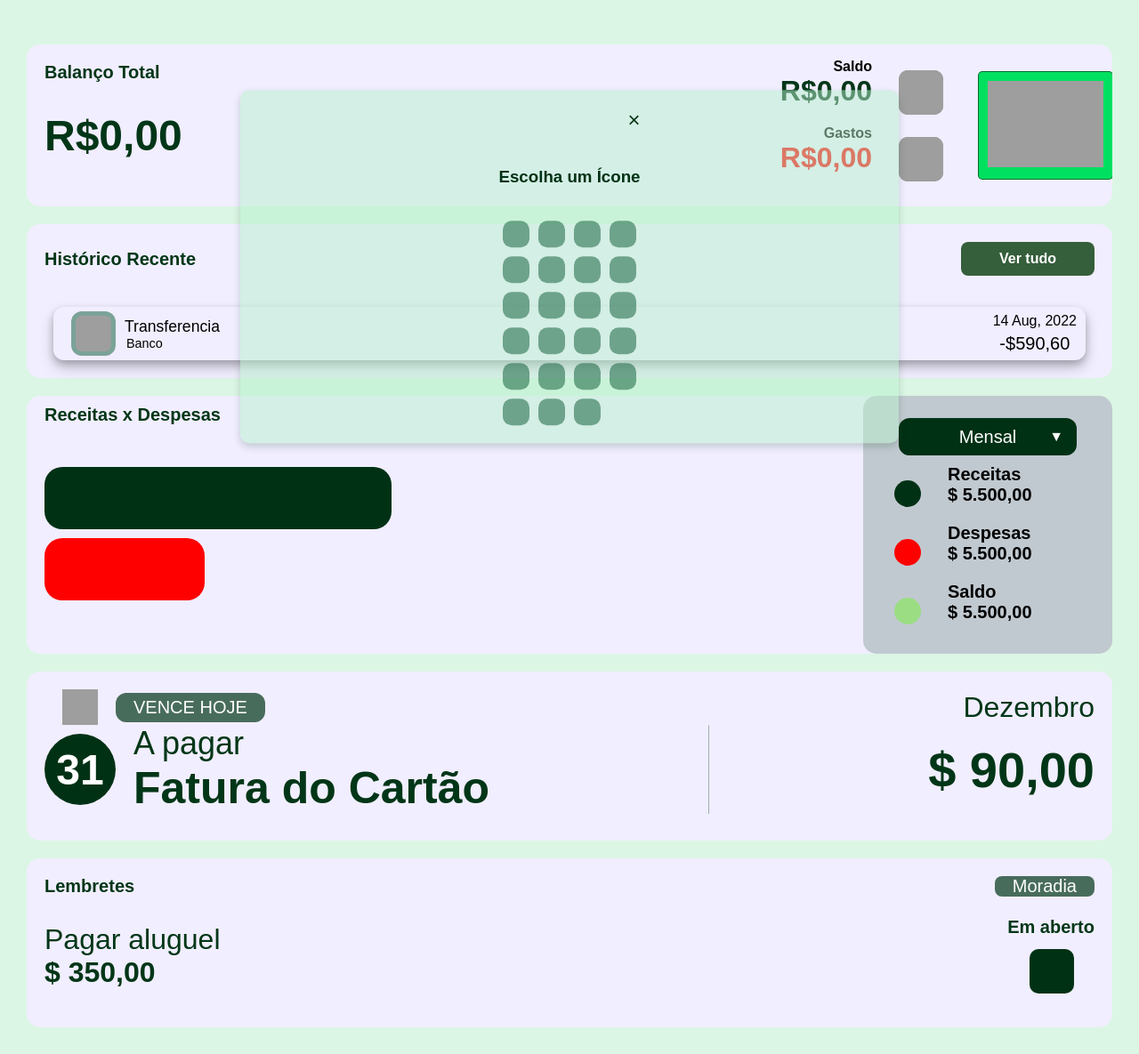
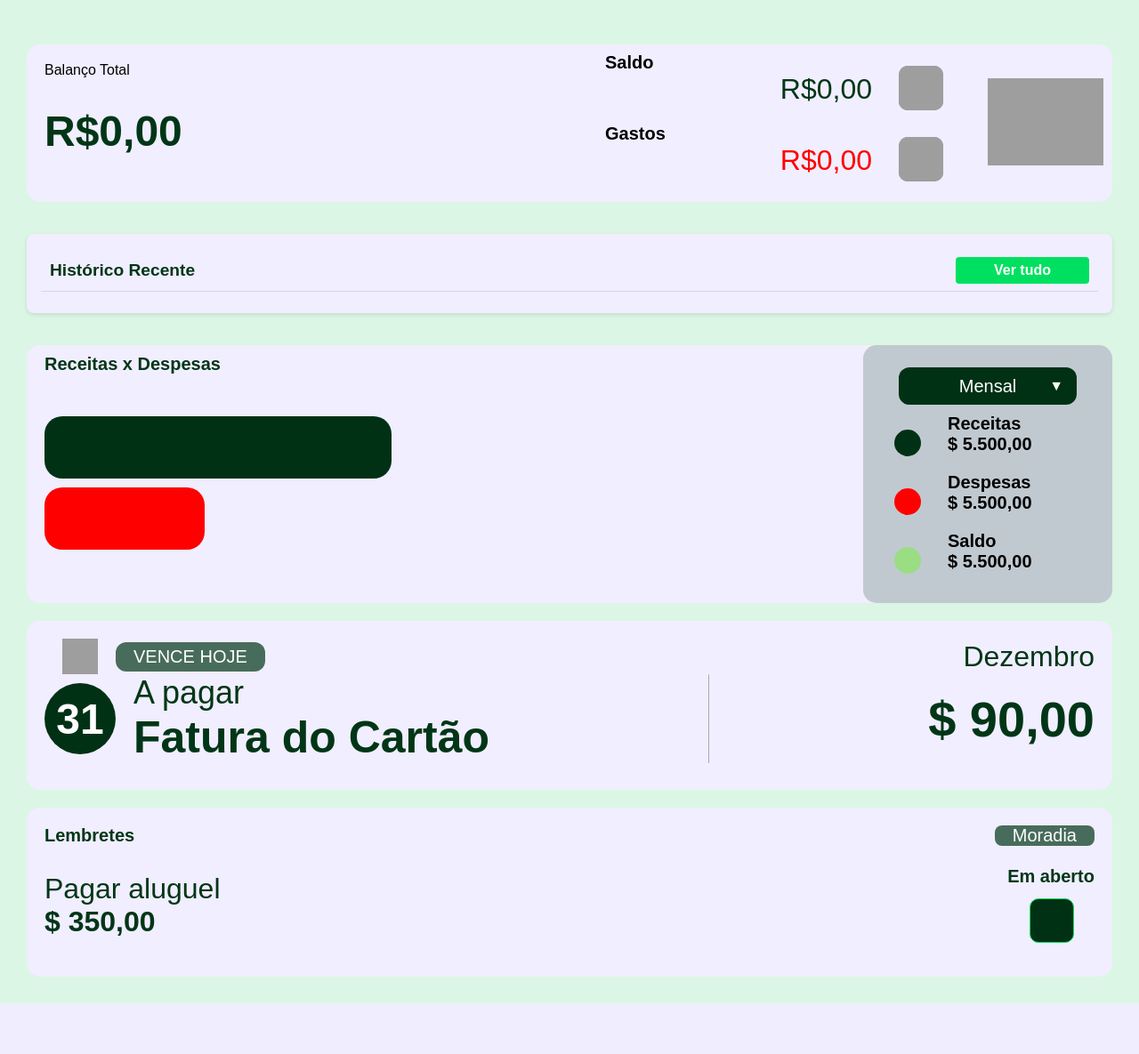
Before and after one commit to caioviny/NeoFinc---Projetin-TCC, a PHP site: page /conteudos/dashboard.html in a window 1280 px wide. Shown: the part 100-1285 px from the top of the page at 89% size. After the commit the page ends 1228 px from the top, so only its background shows below. Run offline with PHP 8.4, Linux system fonts and the light colour scheme; some libraries are stand-ins or nearby versions; some web fonts are replaced; grey boxes are pictures that could not be loaded.

Commit message:
fix: historico recente

```diff
--- a/conteudos/css/dashboard/dashboard.css
+++ b/conteudos/css/dashboard/dashboard.css
@@ -90,7 +90,7 @@ body {
   justify-content: center;
 }
 
-.lado--esquerdo-bt span {
+.lado--esquerdo-bt .balanco--valor--total {
   font-size: 1.25rem;
   font-weight: bold;
   color: var(--fonte-cards);
@@ -145,14 +145,14 @@ body {
   text-align: end;
 }
 
-.parte--cima-bt .info--valores span:nth-child(1),
-.parte--baixo-bt .info--valores span:nth-child(1) {
+.parte--cima-bt .info--valores .resultado--receita:nth-child(1),
+.parte--baixo-bt .info--valores .resultado--despesa:nth-child(1) {
   font-size: 1rem;
   width: 300px;
   text-align: end;
 }
 
-.parte--cima-bt .info--valores span:nth-child(2) {
+.parte--cima-bt .info--valores .resultado--receita:nth-child(2) {
   width: 300px;
   white-space: nowrap;
   overflow: hidden;
@@ -162,7 +162,7 @@ body {
   color: var(--fonte-cards);
 }
 
-.parte--baixo-bt .info--valores span:nth-child(2) {
+.parte--baixo-bt .info--valores .resultado--despesa:nth-child(2) {
   width: 300px;
   white-space: nowrap;
   overflow: hidden;
@@ -183,10 +183,25 @@ body {
   margin-left: 10px;
 }
 
+.botao--adicionar button {
+  background: none; /* Remove o fundo do botão */
+  border: none;     /* Remove a borda do botão */
+  padding: 0;       /* Remove o padding para que a imagem ocupe todo o espaço */
+  cursor: pointer;  /* Mostra o cursor de pointer ao passar sobre o botão */
+  transition: transform 0.3s ease, box-shadow 0.3s ease; /* Suavização da transformação */
+}
+
 .botao--adicionar img {
   width: 130px;
   height: auto;
 }
+
+/* Animação de hover */
+.botao--adicionar button:hover {
+  transform: scale(1.1); /* Leve aumento no tamanho */
+  box-shadow: 0 8px 15px rgba(0, 0, 0, 0.15); /* Sombra suave */
+}
+
 
 /* Card Receitas X Despesas */
 .card--receitasXdespesas {
@@ -384,82 +399,117 @@ body {
   font-weight: bold;
 }
 
-/* Informações do Histórico Recente */
-.info--historico {
-  display: flex;
-  align-items: center;
-  justify-content: space-between;
-  margin: 10px 20px;
-  background-color: var(--background--cards);
-  height: 60px;
-  border-radius: 12px;
-  box-shadow: 0 4px 8px rgba(0, 0, 0, 0.2), 0 8px 16px rgba(0, 0, 0, 0.2);
-  transition: transform 0.2s, box-shadow 0.2s;
+
+
+/* Estilização geral para o card do histórico */
+.card--historico-recente {
+  background-color: #f1eeff; /* Fundo claro para o card */
+  border-radius: 8px; /* Bordas arredondadas */
+  box-shadow: 0 2px 5px rgba(0, 0, 0, 0.1); /* Sombra sutil */
+  padding: 16px;
+  margin: 16px 0;
 }
 
-.info--historico:hover {
-  transform: translateY(-5px);
-  box-shadow: 0 8px 16px rgba(0, 0, 0, 0.3), 0 16px 32px rgba(0, 0, 0, 0.3);
+/* Estilização do cabeçalho do card */
+.header--card-hr {
+  display: flex;
+  justify-content: space-between;
+  align-items: center;
+  border-bottom: 1px solid rgba(0, 0, 0, 0.1); /* Linha abaixo do cabeçalho */
+  padding-bottom: 8px;
+  margin-bottom: 8px;
 }
 
-.parte--um-info {
-  display: flex;
-  align-items: center;
-  justify-content: center;
-  padding: 10px;
-  border-radius: 15px;
-  height: 30px;
+.header--card-hr span {
+  font-size: 1.2em;
+  font-weight: bold;
+  color: #003617; /* Cor escura para o texto */
 }
 
-.img--categoria {
+.header--card-hr button {
+  background-color: #00e060; /* Cor de fundo do botão */
+  color: #fff; /* Cor do texto do botão */
+  border: none;
+  border-radius: 4px;
+  padding: 6px 12px;
+  cursor: pointer;
+  transition: background-color 0.3s;
+}
+
+.header--card-hr button:hover {
+  background-color: #00b552; /* Cor do botão ao passar o mouse */
+}
+
+/* Estilização da lista de histórico */
+.info--historico ul {
+  list-style: none;
+  padding: 0;
+  margin: 0;
+}
+
+/* Estilização de cada item da lista */
+.info--historico li {
+  background-color: #fff; /* Fundo branco para cada item */
+  border-radius: 6px; /* Bordas arredondadas para os itens */
+  padding: 12px;
+  margin-bottom: 8px;
+  box-shadow: 0 2px 4px rgba(0, 0, 0, 0.1); /* Sombra leve para os itens */
+  display: flex;
+  justify-content: space-between;
+  align-items: center;
+}
+
+/* Estilização das partes internas do item */
+.parte--um-info {
   display: flex;
   align-items: center;
 }
 
-.img--categoria img {
+.img--categoria {
   width: 40px;
   height: 40px;
-  margin: 0px 10px;
-  background: var(--background--icon);
-  padding: 5px;
-  border-radius: 12px;
+  display: flex;
+  align-items: center;
+  justify-content: center;
+  background-color: rgba(0, 54, 23, 0.1); /* Fundo leve para o ícone */
+  border-radius: 50%;
+  margin-right: 12px;
 }
 
 .info--detalhada {
-  display: flex;
-  flex-direction: column;
-  justify-content: flex-start;
+  flex-grow: 1;
 }
 
-.info--detalhada span:nth-child(1) {
-  font-size: 1.1rem;
-  text-align: start;
+.item--historico {
+  display: block;
+  font-weight: bold;
+  color: #003617;
 }
 
-.info--detalhada span:nth-child(2) {
-  font-size: 0.9rem;
-  text-align: start;
-  text-indent: 2px;
+.categoria--historico {
+  display: block;
+  color: #003115;
 }
 
+/* Estilização da segunda parte das informações */
 .parte--dois-info {
-  display: flex;
-  flex-direction: column;
-  align-items: center;
-  justify-content: center;
-  padding: 10px;
-  border-radius: 15px;
-  height: 30px;
-  gap: 5px;
+  text-align: right;
 }
 
-.parte--dois-info .data--historico {
-  font-size: 1rem;
+.data--historico {
+  display: block;
+  color: #003115;
+  font-size: 0.9em;
 }
 
-.parte--dois-info .valor--historico {
-  font-size: 1.25rem;
+.valor--historico {
+  display: block;
+  font-weight: bold;
+  color: #00e060; /* Cor verde para valores */
+  font-size: 1.1em;
 }
+
+
 
 /* Card Vencimentos */
 .card--vencimentos {
--- a/conteudos/css/dashboard/popUp.css
+++ b/conteudos/css/dashboard/popUp.css
@@ -6,10 +6,10 @@
     top: 50%;
     left: 50%;
     transform: translate(-50%, -50%);
-    background-color: var(--background);
+    background-color: #003115; /* Verde mais escuro */
     border-radius: 10px;
     padding: 20px;
-    box-shadow: 0 4px 8px var(--verde--vidro);
+    box-shadow: 0 4px 8px rgba(0, 0, 0, 0.3); /* Sombra mais sutil */
     z-index: 1000;
     display: none;
     width: 700px;
@@ -20,27 +20,29 @@
 .popup--conteudo, .icon--popup--conteudo {
     display: flex;
     flex-direction: column;
-    align-items: center; /* Centraliza os itens horizontalmente */
-    justify-content: center; /* Centraliza os itens verticalmente */
+    align-items: center;
+    justify-content: center;
     gap: 20px;
     font-family: var(--fonte-principal);
+    color: #fff; /* Cor do texto no popup */
 }
 
 /* Estilo do botão de fechar */
 .fecha--btn, .icon-fecha-btn {
     font-size: 24px;
-    color: var(--fonte-cards);
+    color: #fff; /* Cor do texto no botão de fechar */
     cursor: pointer;
     align-self: flex-end;
+    transition: color 0.3s ease; /* Transição suave */
 }
 
 .fecha--btn:hover, .icon-fecha-btn:hover {
-    color: var(--cor--destaque-verde);
+    color: #00e060; /* Cor de destaque ao passar o mouse */
 }
 
 /* Título do popup */
 h2, h3 {
-    color: var(--cor-secundaria);
+    color: #fff; /* Cor do texto dos títulos */
     text-align: center;
     font-weight: 600;
 }
@@ -54,37 +56,27 @@ h2, h3 {
 }
 
 .icon {
-    background-color: var(--background--icon);
+    background-color: #003617; /* Verde mais escuro para os ícones */
     border-radius: 10px;
     padding: 15px;
-    color: var(--fonte-branco-100);
+    color: #fff;
     cursor: pointer;
-    transition: background-color 0.3s ease;
+    transition: background-color 0.3s ease, transform 0.3s ease; /* Transição suave */
 }
 
 .icon:hover {
-    background-color: var(--hover);
+    background-color: #00e060; /* Cor de destaque ao passar o mouse */
+    transform: scale(1.1); /* Aumento leve do ícone */
 }
 
 /* Estilo dos inputs e botões */
 input, select, button {
     padding: 10px;
-    border: 1px solid var(--verde--datas);
+    border: 1px solid #00e060; /* Borda verde de destaque */
     border-radius: 5px;
     font-family: var(--fonte-principal);
-    background-color: var(--background--cards);
-    color: var(--fonte-cards);
-}
-
-button {
-    background-color: var(--cor--destaque-verde);
-    color: var(--fonte-branco-100);
-    cursor: pointer;
-    transition: background-color 0.3s ease;
-}
-
-button:hover {
-    background-color: var(--hover);
+    background-color: #003115; /* Fundo do input */
+    color: #fff; /* Cor do texto */
 }
 
 /* Estilo do form */
@@ -100,9 +92,10 @@ button:hover {
     align-items: center;
 }
 
+/* Estilo do container do ícone selecionado */
 #selecao--icone--container {
     margin-top: 10px;
-    background-color: var(--verde--vidro);
+    background-color: #003617; /* Fundo do container do ícone */
     padding: 10px;
     border-radius: 5px;
     display: flex;
@@ -110,24 +103,75 @@ button:hover {
     align-items: center;
 }
 
+/* Botão Escolher Ícone */
+.form-item--icone {
+    display: flex;
+    flex-direction: column;
+    align-items: center;
+    margin: 20px;
+}
+
+.form-item--icone label {
+    margin-bottom: 10px;
+    font-size: 16px;
+    font-weight: bold;
+    color: #fff; /* Cor do texto */
+}
+
+.form-item--icone button {
+    background-color: #00e060; /* Cor de fundo inicial */
+    color: #fff; /* Cor do texto */
+    border: none; /* Remove a borda */
+    padding: 10px 20px; /* Espaçamento interno */
+    border-radius: 8px; /* Bordas arredondadas */
+    font-size: 16px; /* Tamanho da fonte */
+    font-weight: bold; /* Peso da fonte */
+    cursor: pointer; /* Cursor de pointer */
+    transition: all 0.3s ease; /* Transição suave para a animação */
+    outline: none; /* Remove o contorno ao focar */
+}
+
+/* Animação de hover */
+.form-item--icone button:hover {
+    background-color: #003115; /* Cor de fundo ao passar o mouse */
+    transform: scale(1.05); /* Aumenta o tamanho do botão */
+    box-shadow: 0 4px 8px rgba(0, 0, 0, 0.2); /* Sombra para dar um efeito de elevação */
+}
+
+/* Animação ao clicar */
+.form-item--icone button:active {
+    transform: scale(0.98); /* Leve diminuição ao clicar */
+    box-shadow: 0 2px 4px rgba(0, 0, 0, 0.2); /* Reduz a sombra ao clicar */
+}
+
+/* Botão Enviar */
 .botao--componente {
     display: flex;
+    align-items: center;
     justify-content: center;
-    margin-top: 20px;
+    margin: 20px;
 }
 
-/* Centralização da seleção de ícones */
-.selecao--icones--popup {
-    display: flex;
-    justify-content: center; /* Centraliza o conteúdo horizontalmente */
-    align-items: center; /* Centraliza o conteúdo verticalmente */
-    flex-direction: column;
+.botao--componente button {
+    background-color: #00e060; /* Cor de fundo inicial */
+    color: #fff; /* Cor do texto */
+    border: none; /* Remove a borda */
+    padding: 12px 24px; /* Espaçamento interno */
+    border-radius: 8px; /* Bordas arredondadas */
+    font-size: 16px; /* Tamanho da fonte */
+    font-weight: bold; /* Peso da fonte */
+    cursor: pointer; /* Cursor de pointer */
+    transition: all 0.3s ease; /* Transição suave para a animação */
 }
 
-.icon--popup--conteudo {
-    display: flex;
-    flex-direction: column;
-    justify-content: center;
-    align-items: center; /* Centraliza o conteúdo horizontalmente */
-    gap: 20px;
+/* Animação de hover */
+.botao--componente button:hover {
+    background-color: #003115; /* Cor de fundo ao passar o mouse */
+    transform: scale(1.05); /* Aumenta o tamanho do botão */
+    box-shadow: 0 4px 8px rgba(0, 0, 0, 0.2); /* Sombra para dar um efeito de elevação */
 }
+
+/* Animação ao clicar */
+.botao--componente button:active {
+    transform: scale(0.98); /* Leve diminuição ao clicar */
+}
--- a/conteudos/dashboard.html
+++ b/conteudos/dashboard.html
@@ -7,6 +7,12 @@
   <title>Neo Finance - Dashboard</title>
   <link rel="stylesheet" href="./css/dashboard/dashboard.css" />
   <link rel="stylesheet" href="./css/dashboard/popUp.css">
+
+  <link rel='stylesheet'
+    href='https://cdn-uicons.flaticon.com/2.5.1/uicons-solid-straight/css/uicons-solid-straight.css'>
+  <link rel='stylesheet' href='https://cdn-uicons.flaticon.com/2.5.1/uicons-solid-rounded/css/uicons-solid-rounded.css'>
+  <link rel='stylesheet' href='https://cdn-uicons.flaticon.com/2.5.1/uicons-bold-rounded/css/uicons-bold-rounded.css'>
+
 </head>
 
 <body>
@@ -34,26 +40,8 @@
         <div class="lado--esquerdo-bt">
           <span>Balanço Total</span>
           <div class="balanco--valor--total">
-            <span>
-              <h1>R$0,00</h1>
-            </span>
+            <h1 id="balanco--valor--total">R$0,00</h1> <!-- Adicionei o ID para facilitar o acesso no JS -->
           </div>
-
-          <!-- Botões do balanço total -->
-          <!-- <div class="botoes">
-            <button class="botao">
-              <img src="./assets/botao--adicionar.svg" alt="Adicionar Metas" />
-              <span>Metas</span>
-            </button>
-            <button class="botao">
-              <img src="./assets/botao--adicionar.svg" alt="Adicionar Metas" />
-              <span>Metas</span>
-            </button>
-            <button class="botao">
-              <img src="./assets/botao--adicionar.svg" alt="Adicionar Metas" />
-              <span>Metas</span>
-            </button>
-          </div> -->
         </div>
         <!-- Fim Lado Esquerdo do Card -->
 
@@ -63,20 +51,18 @@
             <div class="parte--cima-bt">
               <div class="info--valores">
                 <span>Saldo</span>
-                <span>
-                  <div id="resultado--receita">
-                    R$0,00
-                  </div>
-                </span>
+                <div class="resultado--receita" id="resultado--receita"> <!-- Removi o <span> desnecessário -->
+                  R$0,00
+                </div>
               </div>
               <img src="./assets/icon--saldo.svg" alt="icon--saldo" />
             </div>
             <div class="parte--baixo-bt">
               <div class="info--valores">
                 <span>Gastos</span>
-                <span>
-                  <div id="resultado--despesa"> R$0,00 </div>
-                </span>
+                <div class="resultado--despesa" id="resultado--despesa"> <!-- Removi o <span> desnecessário -->
+                  R$0,00
+                </div>
               </div>
               <img src="./assets/icon--gastos.svg" alt="icon--gastos" />
             </div>
@@ -100,24 +87,14 @@
         </div>
         <!-- Histórico de Transações -->
         <div class="info--historico">
-          <!-- Exemplo de item do histórico -->
-          <div class="parte--um-info">
-            <div class="img--categoria">
-              <img src="./assets/icon--fatura.svg" alt="icon--categoria" />
-            </div>
-            <div class="info--detalhada">
-              <span class="item--historico">Transferencia</span>
-              <span class="categoria--historico">Banco</span>
-            </div>
-          </div>
-          <div class="parte--dois-info">
-            <span class="data--historico">14 Aug, 2022</span>
-            <span class="valor--historico">-$590,60</span>
-          </div>
+          <ul id="historicoList">
+            <!-- Itens do histórico serão adicionados aqui -->
+          </ul>
         </div>
-        <!-- Repetir o bloco acima para outros itens do histórico -->
       </div>
       <!-- Fim Histórico Recente -->
+
+
 
       <!-- Card Receitas x Despesas -->
       <div class="card--receitasXdespesas">
@@ -210,41 +187,7 @@
   </div>
   <!-- Fim Conteúdo -->
 
-  <!-- ##### POPUP DE SELEÇÃO DE ICONES ##### -->
-  <div id="id--selecao--icones" class="selecao--icones--popup">
-    <div class="icon--popup--conteudo">
-      <span class="icon-fecha-btn" id="id--fecha--icone">&times;</span>
-      <h3>Escolha um Ícone</h3>
-      <div class="icone--grade">
-        <!-- ##### ICONES ##### -->
-        <div class="icon" data-icon="icon1"><i class="fi fi-br-scissors"></i></div>
-        <div class="icon" data-icon="icon2"><i class="fi fi-sr-home"></i></i></div>
-        <div class="icon" data-icon="icon3"><i class="fi fi-br-smartphone"></i></div>
-        <div class="icon" data-icon="icon4"><i class="fi fi-sr-file-invoice-dollar"></i>
-        </div>
-        <div class="icon" data-icon="icon5"><i class="fi fi-br-money-coin-transfer"></i>
-        </div>
-        <div class="icon" data-icon="icon6"><i class="fi fi-ss-plane-alt"></i></div>
-        <div class="icon" data-icon="icon7"><i class="fi fi-ss-bus-alt"></i></div>
-        <div class="icon" data-icon="icon8"><i class="fi fi-ss-wrench-alt"></i></div>
-        <div class="icon" data-icon="icon9"><i class="fi fi-ss-car-mechanic"></i></div>
-        <div class="icon" data-icon="icon11"><i class="fi fi-sr-shopping-cart"></i></div>
-        <div class="icon" data-icon="icon12"><i class="fi fi-sr-wallet"></i></div>
-        <div class="icon" data-icon="icon13"><i class="fi fi-sr-gamepad"></i></div>
-        <div class="icon" data-icon="icon14"><i class="fi fi-ss-hotdog"></i></div>
-        <div class="icon" data-icon="icon15"><i class="fi fi-ss-user-md"></i></div>
-        <div class="icon" data-icon="icon16"><i class="fi fi-sr-dog-leashed"></i></div>
-        <div class="icon" data-icon="icon17"><i class="fi fi-sr-bone"></i></div>
-        <div class="icon" data-icon="icon18"><i class="fi fi-sr-cat"></i></div>
-        <div class="icon" data-icon="icon19"><i class="fi fi-sr-devices"></i></div>
-        <div class="icon" data-icon="icon20"><i class="fi fi-ss-book-alt"></i></div>
-        <div class="icon" data-icon="icon21"><i class="fi fi-sc-headphones"></i></div>
-        <div class="icon" data-icon="icon22"><i class="fi fi-sc-music-alt"></i></div>
-        <div class="icon" data-icon="icon23"><i class="fi fi-sc-speaker"></i></div>
-        <div class="icon" data-icon="icon24"><i class="fi fi-sc-microphone-alt"></i></div>
-      </div>
-    </div>
-  </div>
+
 
   <!-- ##### POPUP DE ADIÇÃO DE RECEITA/DESPESA ##### -->
   <div id="id--popup" class="popup--box">
```
Also changed, not shown: other parts of conteudos/dashboard.html (+37 -0 lines), conteudos/js/dashboard/envioBtnAdd.js (+10 -6 lines), conteudos/js/dashboard/historicoUpdate.js (+18 -4 lines), conteudos/js/dashboard/openPopUp.js (+34 -29 lines).
